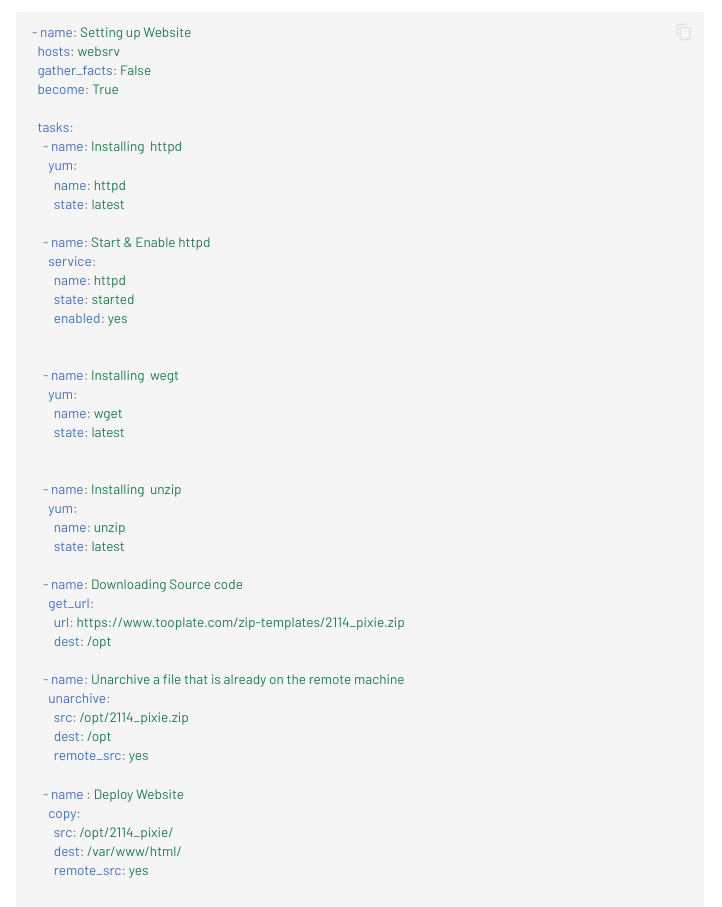
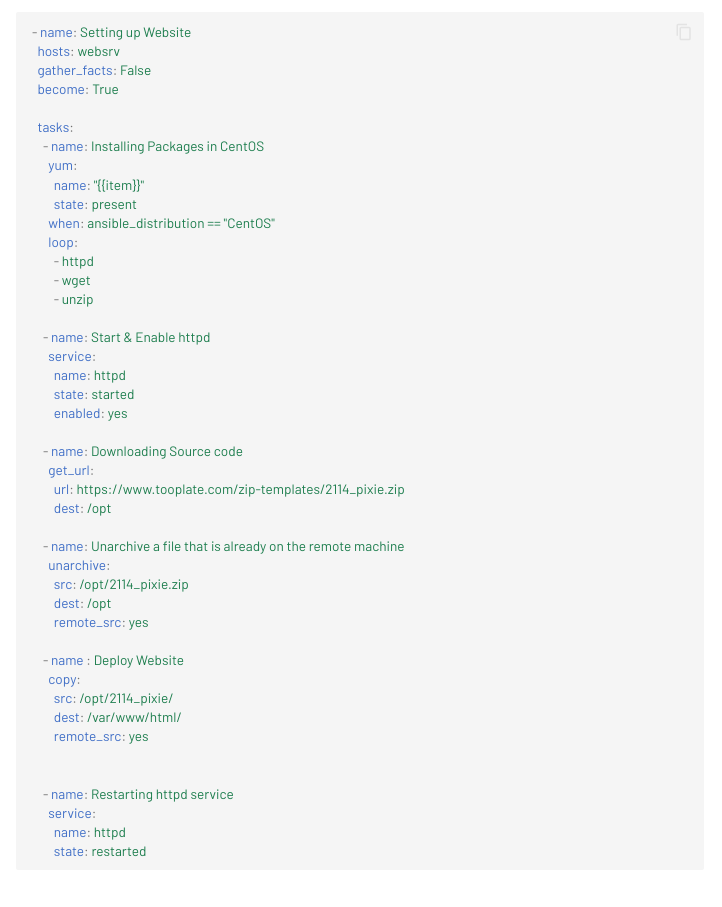
Before and after one commit to devopsvisualpath/devopsvisualpath.github.io, a plain HTML site: page devops/ansible/index.html in a window 1280 px wide. Shown: the part 4320-5227 px from the top of the page, without its empty margins (280-1002 px from the left). Drawn offline with nearby package versions, Linux system fonts and the light colour scheme; no server answers.

Commit message:
Mon Jan 31 08:14:57 UTC 2022

```diff
--- a/devops/ansible/index.html
+++ b/devops/ansible/index.html
@@ -941,28 +941,21 @@ To Execute the playbook
   <span class="nt">become</span><span class="p">:</span> <span class="l l-Scalar l-Scalar-Plain">True</span>
 
   <span class="nt">tasks</span><span class="p">:</span>
-    <span class="p p-Indicator">-</span> <span class="nt">name</span><span class="p">:</span> <span class="l l-Scalar l-Scalar-Plain">Installing  httpd</span>
+    <span class="p p-Indicator">-</span> <span class="nt">name</span><span class="p">:</span> <span class="l l-Scalar l-Scalar-Plain">Installing Packages in CentOS</span>
       <span class="nt">yum</span><span class="p">:</span>
-        <span class="nt">name</span><span class="p">:</span> <span class="l l-Scalar l-Scalar-Plain">httpd</span>
-        <span class="nt">state</span><span class="p">:</span> <span class="l l-Scalar l-Scalar-Plain">latest</span>
+        <span class="nt">name</span><span class="p">:</span> <span class="s">&quot;{{item}}&quot;</span>
+        <span class="nt">state</span><span class="p">:</span> <span class="l l-Scalar l-Scalar-Plain">present</span>
+      <span class="nt">when</span><span class="p">:</span> <span class="l l-Scalar l-Scalar-Plain">ansible_distribution == &quot;CentOS&quot;</span>
+      <span class="nt">loop</span><span class="p">:</span>
+        <span class="p p-Indicator">-</span> <span class="l l-Scalar l-Scalar-Plain">httpd</span>
+        <span class="p p-Indicator">-</span> <span class="l l-Scalar l-Scalar-Plain">wget</span>
+        <span class="p p-Indicator">-</span> <span class="l l-Scalar l-Scalar-Plain">unzip</span>
 
     <span class="p p-Indicator">-</span> <span class="nt">name</span><span class="p">:</span> <span class="l l-Scalar l-Scalar-Plain">Start &amp; Enable httpd</span>
       <span class="nt">service</span><span class="p">:</span>
         <span class="nt">name</span><span class="p">:</span> <span class="l l-Scalar l-Scalar-Plain">httpd</span>
         <span class="nt">state</span><span class="p">:</span> <span class="l l-Scalar l-Scalar-Plain">started</span>
         <span class="nt">enabled</span><span class="p">:</span> <span class="l l-Scalar l-Scalar-Plain">yes</span>
-
-
-    <span class="p p-Indicator">-</span> <span class="nt">name</span><span class="p">:</span> <span class="l l-Scalar l-Scalar-Plain">Installing  wegt</span>
-      <span class="nt">yum</span><span class="p">:</span>
-        <span class="nt">name</span><span class="p">:</span> <span class="l l-Scalar l-Scalar-Plain">wget</span>
-        <span class="nt">state</span><span class="p">:</span> <span class="l l-Scalar l-Scalar-Plain">latest</span>
-
-
-    <span class="p p-Indicator">-</span> <span class="nt">name</span><span class="p">:</span> <span class="l l-Scalar l-Scalar-Plain">Installing  unzip</span>
-      <span class="nt">yum</span><span class="p">:</span>
-        <span class="nt">name</span><span class="p">:</span> <span class="l l-Scalar l-Scalar-Plain">unzip</span>
-        <span class="nt">state</span><span class="p">:</span> <span class="l l-Scalar l-Scalar-Plain">latest</span>
 
     <span class="p p-Indicator">-</span> <span class="nt">name</span><span class="p">:</span> <span class="l l-Scalar l-Scalar-Plain">Downloading Source code</span>
       <span class="nt">get_url</span><span class="p">:</span>
```
Also changed, not shown: search/search_index.json, 1 other file.
